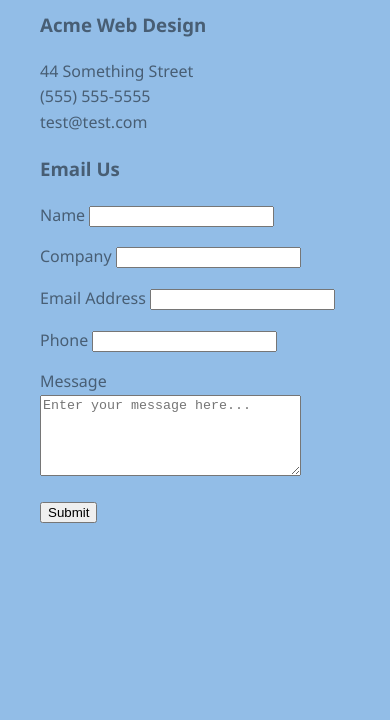
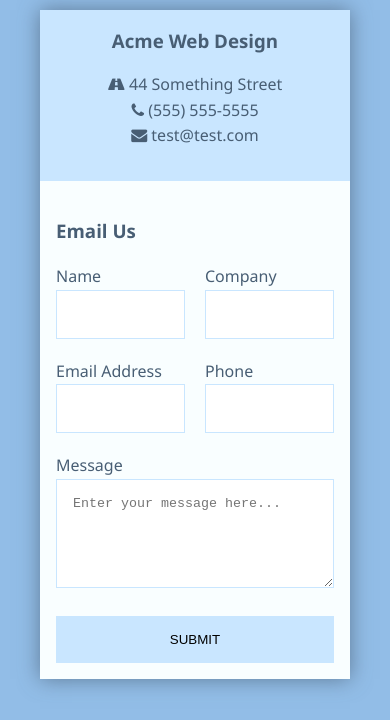
Before and after one commit to DevMai90/contact-form, a plain HTML site: page index.html in a window 390 px wide. Shown: the part 124-844 px from the top of the page. Drawn offline with Linux system fonts and the light colour scheme.

Commit message:
Finish responsive contact form

```diff
--- a/index.html
+++ b/index.html
@@ -5,17 +5,23 @@
     <meta name="viewport" content="width=device-width, initial-scale=1.0" />
     <title>Contact Form</title>
     <link rel="stylesheet" href="style.css" />
+    <link
+      href="https://stackpath.bootstrapcdn.com/font-awesome/4.7.0/css/font-awesome.min.css"
+      rel="stylesheet"
+      integrity="sha384-wvfXpqpZZVQGK6TAh5PVlGOfQNHSoD2xbE+QkPxCAFlNEevoEH3Sl0sibVcOQVnN"
+      crossorigin="anonymous"
+    />
   </head>
   <body>
     <div class="container">
-      <h1 class="branch">Acme Web Design</h1>
+      <h1 class="brand"><span>Acme</span> Web Design</h1>
       <div class="wrapper">
         <div class="company-info">
           <h3>Acme Web Design</h3>
           <ul>
-            <li>44 Something Street</li>
-            <li>(555) 555-5555</li>
-            <li>test@test.com</li>
+            <li><i class="fa fa-road"></i> 44 Something Street</li>
+            <li><i class="fa fa-phone"></i> (555) 555-5555</li>
+            <li><i class="fa fa-envelope"></i> test@test.com</li>
           </ul>
         </div>
         <div class="contact">
@@ -37,7 +43,7 @@
               <label for="phone">Phone</label>
               <input type="text" id="phone" name="phone" />
             </p>
-            <p>
+            <p class="full">
               <label for="message">Message</label>
               <textarea
                 name="message"
@@ -47,7 +53,7 @@
                 placeholder="Enter your message here..."
               ></textarea>
             </p>
-            <p>
+            <p class="full">
               <button>Submit</button>
             </p>
           </form>
--- a/style.css
+++ b/style.css
@@ -22,3 +22,96 @@ ul {
   list-style: none;
   padding: 0;
 }
+
+.brand {
+  text-align: center;
+}
+
+.brand span {
+  color: #fff;
+}
+
+.wrapper {
+  box-shadow: 0 0 20px 0 rgba(72, 94, 116, 0.7);
+}
+
+/* Give all direct descendents padding */
+.wrapper > * {
+  padding: 1rem;
+}
+
+.company-info {
+  background: #c9e6ff;
+  /* text-align: center; */
+}
+
+.company-info h3,
+.company-info ul {
+  text-align: center;
+  margin: 0 0 1rem 0;
+}
+
+.contact {
+  background: #f9feff;
+}
+
+/* Form */
+.contact form {
+  display: grid;
+  grid-template-columns: repeat(2, 1fr);
+  gap: 20px;
+}
+
+.contact form p {
+  margin: 0;
+}
+
+/* Display block so that label sits on its own row */
+.contact form label {
+  display: block;
+}
+
+.contact form .full {
+  grid-column: 1 / 3;
+}
+
+.contact form button,
+.contact form input,
+.contact form textarea {
+  width: 100%;
+  padding: 1rem;
+  border: 1px solid #c9e6ff;
+}
+
+.contact form button {
+  background: #c9e6ff;
+  border: 0;
+  text-transform: uppercase;
+  cursor: pointer;
+}
+
+.contact form button:hover,
+.contact form button:focus {
+  background: #92bde7;
+  color: #fff;
+  outline: 0;
+  transition: background-color 0.5s ease-out;
+}
+
+@media (min-width: 700px) {
+  .wrapper {
+    display: grid;
+    /* Splitting into thirds */
+    grid-template-columns: 1fr 2fr;
+  }
+
+  .wrapper > * {
+    padding: 2rem;
+  }
+
+  .company-info h3,
+  .company-info ul,
+  .brand {
+    text-align: left;
+  }
+}
```
